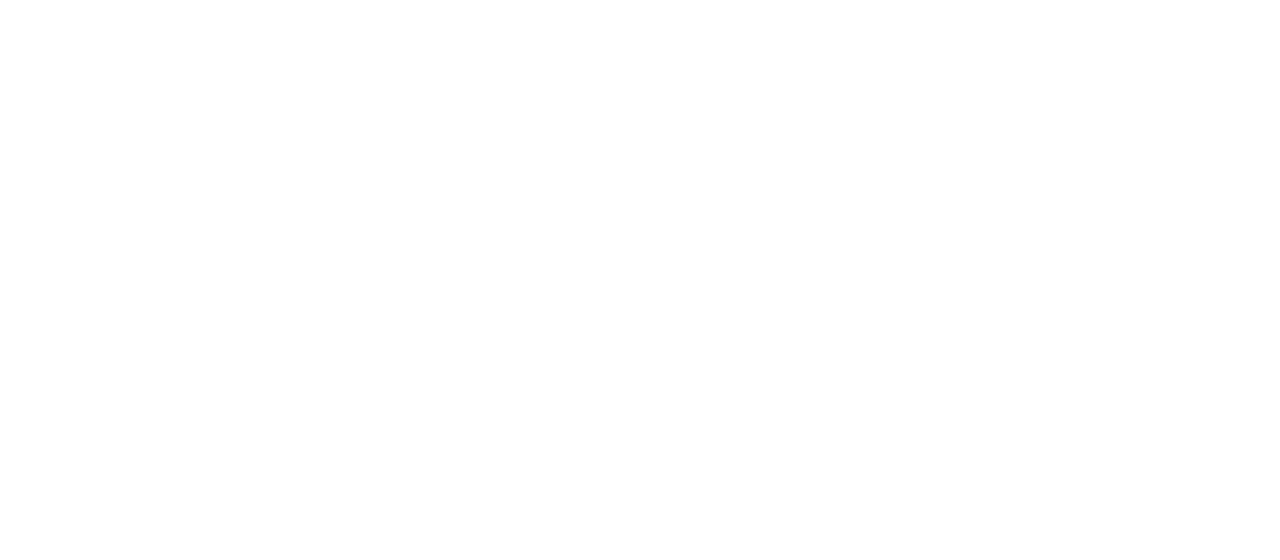
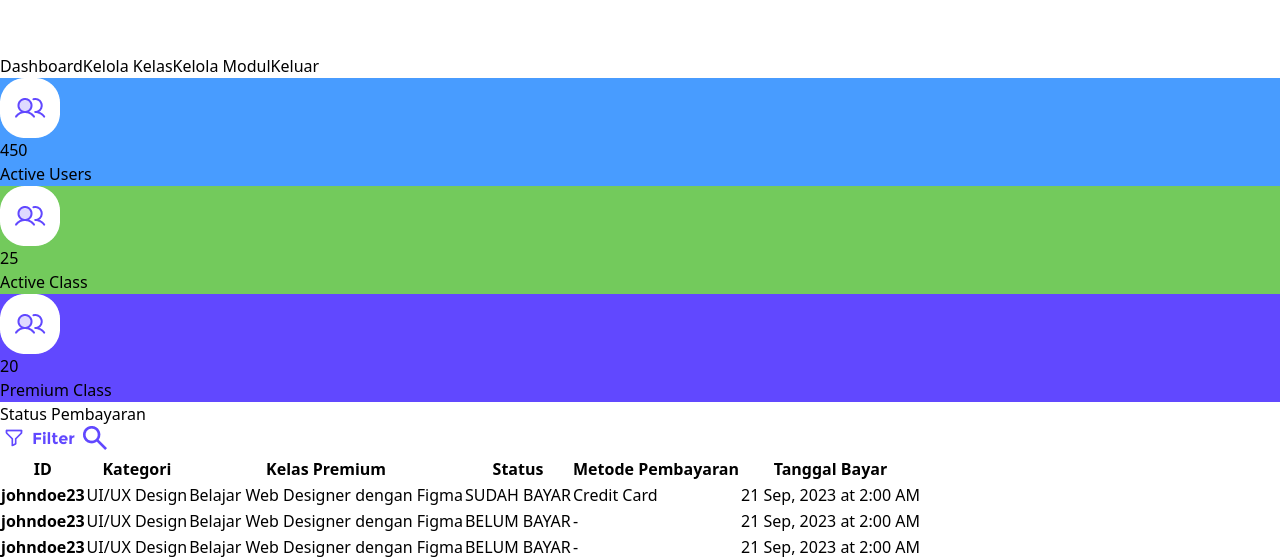
Before and after one commit to ikafn/fe_admin, a React (Vite) app: page /admin/dashboard in a window 1280 px wide. Before the commit this address had no page. Shown: the part 451-1011 px from the top of the page. Before the commit the page ends 800 px from the top, so only its background shows below. Built offline with nearby package versions, Linux system fonts and the light colour scheme.

Commit message:
[admin dashboard] create admin dashboard page: ika

```diff
--- a/src/App.jsx
+++ b/src/App.jsx
@@ -1,5 +1,5 @@
 import { BrowserRouter, Routes, Route } from "react-router-dom"
-import { AdminLogin, Register } from "./page"
+import { AdminDashboard, AdminLogin, Register } from "./page"
 import Home from "./page/Home"
 
 function App() {
@@ -9,6 +9,7 @@
         <Route path="/" element={<Home/>}/>
         <Route path="/register" element={<Register/>}/>
         <Route path="/login/admin" element={<AdminLogin/>}/>
+        <Route path="/admin/dashboard" element={<AdminDashboard />}/>
 
       </Routes>
     </BrowserRouter>
--- a/src/component/SidebarAdmin.jsx
+++ b/src/component/SidebarAdmin.jsx
@@ -5,7 +5,6 @@
       <>
         <aside className ="fixed -mt-24 bg-[#6148FF] text-white w-72 min-h-screen">
             <div className="flex flex-col items-center">
-                {/* <img src="../src/assets/images/logo.png" className="w-32" alt="logo" /> */}
                 <img src={logo} className="w-32" alt="logo" />
                 <a href="/admin/dashboard" className="block w-full px-8 py-4 font-bold cursor-pointer focus:bg-[#489CFF] hover:bg-[#489CFF] hover:text-white ">
                     Dashboard
--- /dev/null
+++ b/src/page/AdminDashboard.jsx
@@ -0,0 +1,151 @@
+
+import { Card, HeaderAdmin, SidebarAdmin } from "../component";
+import { icon_filter } from "../assets";
+import { icon_search } from "../assets";
+
+const AdminDashboard = () => {
+    return (
+        <>
+        <HeaderAdmin />
+        <SidebarAdmin />
+
+        <div className="ml-[23rem] mr-16">
+            {/*  ---Card Count Class and User---  */}
+            <div className=" items-center grid md:grid-flow-col">
+                <Card
+                    totalUser= "450"
+                    countClassUser= "Active Users"
+                    variant="lightBlue"
+                />
+                <Card
+                    totalUser= "25"
+                    countClassUser= "Active Class"
+                    variant="success"
+                />
+                <Card
+                    totalUser= "20"
+                    countClassUser= "Premium Class"
+                    variant="darkBlue"
+                />
+            </div>
+            {/*  ---Card Count Class and User---  */}
+
+            {/*  ---Tabel Payment---  */}
+            <div className="flex justify-between mt-6">
+                <div className="flex items-center">
+                    <p className="font-bold">
+                        Status Pembayaran
+                    </p>
+                </div>
+
+                <div className="flex ">
+                    <button
+                        type="button"
+                        className="flex items-center justify-center w-24 h-8 bg-white ring-1 ring-[#6148FF] hover:bg-indigo-200 font-semibold my-[1.13rem] rounded-3xl ">
+                        <img src={icon_filter} />
+                    </button>
+                    <button
+                        type="button"
+                        className="flex items-center justify-center w-10 h-8 bg-white font-semibold my-[1.13rem] mx-1 mr-4 rounded-3xl">
+                        <img src={icon_search} />
+                    </button>
+                </div>
+            </div>
+
+            <div className="inline-block min-w-screen overflow-hidden">
+                <table className="table-fixed items-center bg-transparent border-collapse ">
+                    <thead >
+                        <tr>
+                            <th className="px-6 bg-[#EBF3FC] text-black py-3 text-xs  whitespace-nowrap font-semibold text-left">
+                                ID
+                            </th>
+                            <th className="px-6 bg-[#EBF3FC] text-black py-3 text-xs  whitespace-nowrap font-semibold text-left">
+                                Kategori
+                            </th>
+                            <th className="block px-6 bg-[#EBF3FC] text-black py-3 text-xs border-l-0 border-r-0 whitespace-nowrap font-semibold text-left">
+                                Kelas Premium
+                            </th>
+                            <th className="px-6 bg-[#EBF3FC] text-black py-3 text-xs border-l-0 border-r-0 whitespace-nowrap font-semibold text-left">
+                                Status
+                            </th>
+                            <th className="px-6 bg-[#EBF3FC] text-black py-3 text-xs border-l-0 border-r-0 whitespace-nowrap font-semibold text-left">
+                                Metode Pembayaran
+                            </th>
+                            <th className="px-6 bg-[#EBF3FC] text-black py-3 text-xs border-l-0 border-r-0 whitespace-nowrap font-semibold text-left">
+                                Tanggal Bayar
+                            </th>
+                        </tr>
+                    </thead>
+
+                    <tbody>
+                        <tr>
+                            <th className="border-t-0 px-6 align-middle border-l-0 border-r-0 text-[0.625rem] font-bold text-[#4E5566] whitespace-nowrap p-4 text-left text-blueGray-700 ">
+                                johndoe23
+                            </th>
+                            <td className="border-t-0 px-6 align-middle border-l-0 border-r-0 text-[0.625rem] font-bold text-[#4E5566] whitespace-nowrap p-4 ">
+                                UI/UX Design
+                            </td>
+                            <td className="border-t-0 px-6 align-center border-l-0 border-r-0 text-[0.625rem] font-bold whitespace-nowrap p-4">
+                                Belajar Web Designer dengan Figma
+                            </td>
+                            <td className="border-t-0 px-6 align-middle border-l-0 border-r-0 text-[0.625rem] font-bold whitespace-nowrap p-4">
+                                SUDAH BAYAR
+                            </td>
+                            <td className="border-t-0 px-6 align-middle border-l-0 border-r-0 text-[0.625rem] font-bold whitespace-nowrap p-4">
+                                Credit Card
+                            </td>
+                            <td className="border-t-0 px-6 align-middle border-l-0 border-r-0 text-[0.625rem] font-bold whitespace-nowrap p-4">
+                                21 Sep, 2023 at 2:00 AM
+                            </td>
+                        </tr>
+                        <tr>
+                            <th className="border-t-0 px-6 align-middle border-l-0 border-r-0 text-[0.625rem] font-bold text-[#4E5566] whitespace-nowrap p-4 text-left text-blueGray-700 ">
+                                johndoe23
+                            </th>
+                            <td className="border-t-0 px-6 align-middle border-l-0 border-r-0 text-[0.625rem] font-bold text-[#4E5566] whitespace-nowrap p-4 ">
+                                UI/UX Design
+                            </td>
+                            <td className="border-t-0 px-6 align-center border-l-0 border-r-0 text-[0.625rem] font-bold whitespace-nowrap p-4">
+                                Belajar Web Designer dengan Figma
+                            </td>
+                            <td className="border-t-0 px-6 align-middle border-l-0 border-r-0 text-[0.625rem] font-bold whitespace-nowrap p-4">
+                                BELUM BAYAR
+                            </td>
+                            <td className="border-t-0 px-6 align-middle border-l-0 border-r-0 text-[0.625rem] font-bold whitespace-nowrap p-4">
+                                -
+                            </td>
+                            <td className="border-t-0 px-6 align-middle border-l-0 border-r-0 text-[0.625rem] font-bold whitespace-nowrap p-4">
+                                21 Sep, 2023 at 2:00 AM
+                            </td>
+                        </tr>
+                        <tr>
+                            <th className="border-t-0 px-6 align-middle border-l-0 border-r-0 text-[0.625rem] font-bold text-[#4E5566] whitespace-nowrap p-4 text-left text-blueGray-700 ">
+                                johndoe23
+                            </th>
+                            <td className="border-t-0 px-6 align-middle border-l-0 border-r-0 text-[0.625rem] font-bold text-[#4E5566] whitespace-nowrap p-4 ">
+                                UI/UX Design
+                            </td>
+                            <td className="border-t-0 px-6 align-center border-l-0 border-r-0 text-[0.625rem] font-bold whitespace-nowrap p-4">
+                                Belajar Web Designer dengan Figma
+                            </td>
+                            <td className="border-t-0 px-6 align-middle border-l-0 border-r-0 text-[0.625rem] font-bold whitespace-nowrap p-4">
+                                BELUM BAYAR
+                            </td>
+                            <td className="border-t-0 px-6 align-middle border-l-0 border-r-0 text-[0.625rem] font-bold whitespace-nowrap p-4">
+                                -
+                            </td>
+                            <td className="border-t-0 px-6 align-middle border-l-0 border-r-0 text-[0.625rem] font-bold whitespace-nowrap p-4">
+                                21 Sep, 2023 at 2:00 AM
+                            </td>
+                        </tr>
+                    </tbody>
+
+                </table>
+            </div>
+            {/*  ---Tabel Payment---  */}
+        </div>
+        </>
+    )
+}
+
+export default AdminDashboard;
--- a/src/page/index.jsx
+++ b/src/page/index.jsx
@@ -1,7 +1,9 @@
 import Register from "./Register";
 import { Button } from "../component";
 import AdminLogin from "./AdminLogin";
+import AdminDashboard from "./AdminDashboard";
 
 export {Register,
     Button,
-    AdminLogin}
+    AdminLogin,
+    AdminDashboard}
```
